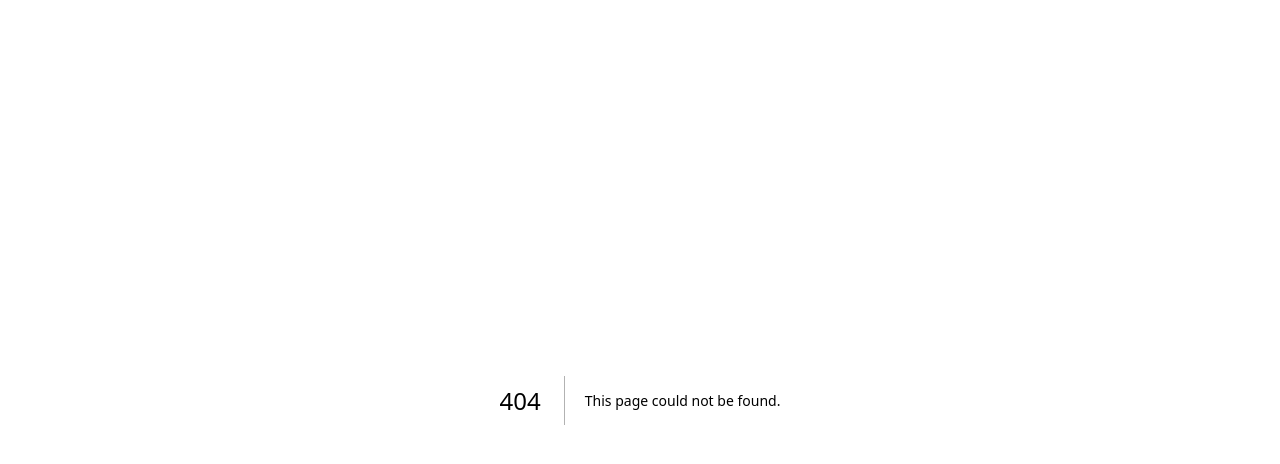
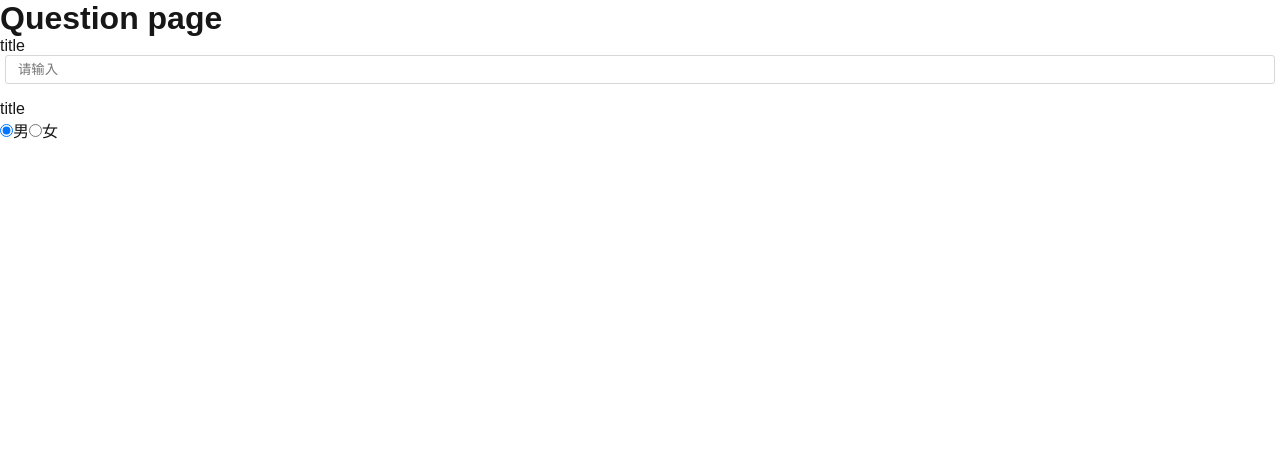
Before and after one commit to cdckk/wenjuan-client, a Next.js app: page /question/1 in a window 1280 px wide. Before the commit this address had no page. Shown: the top 464 px of the page. Built offline with nearby package versions, Linux system fonts and the light colour scheme.

Commit message:
feat: first commit

```diff
--- /dev/null
+++ b/src/components/QuestionComponents/QuestionInput.module.scss
@@ -0,0 +1,11 @@
+.inputWrapper {
+  margin-bottom: 16px;
+  padding: 0 5px;
+
+  input {
+    width: 100%;
+    border: 1px solid #d8d8d8;
+    border-radius: 3px;
+    padding: 6px 12px;
+  }
+}
--- /dev/null
+++ b/src/components/QuestionComponents/QuestionInput.tsx
@@ -0,0 +1,22 @@
+import React, { FC } from 'react'
+import styles from './QuestionInput.module.scss'
+
+type PropsType = {
+  fe_id: string
+  props: {
+    title: string
+    placeholder?: string
+  }
+}
+
+const QuestionInput: FC<PropsType> = ({ fe_id, props }) =>{
+  const { title, placeholder } = props
+  return <>
+    <p>title</p>
+    <div className={styles.inputWrapper}>
+      <input name={fe_id} placeholder={placeholder} />
+    </div>
+  </>
+}
+
+export default QuestionInput
--- /dev/null
+++ b/src/components/QuestionComponents/QuestionRadio.module.scss
@@ -0,0 +1,12 @@
+.list {
+  padding: 0;
+  list-style-type: none;
+}
+
+.verticalItem {
+  margin-bottom: 10px;
+}
+
+.horizontalItem {
+  display: inline-block;
+}
--- /dev/null
+++ b/src/components/QuestionComponents/QuestionRadio.tsx
@@ -0,0 +1,42 @@
+import { statSync } from 'fs'
+import React, { FC } from 'react'
+import styles from './QuestionRadio.module.scss'
+
+type PropsType = {
+  fe_id: string
+  props: {
+    title: string
+    options: Array<{
+      value: string
+      text: string
+    }>
+    value: string
+    isVertical: boolean
+  }
+}
+
+const QuestionRadio: FC<PropsType> = ({ fe_id, props }) =>{
+  const { title, options = [], value, isVertical } = props
+  return <>
+    <p>title</p>
+    <ul className={styles.list}>
+      {options.map(opt => {
+        const { value: val, text } = opt
+
+        // 判断竖向还是横向
+        let liClassName = ''
+        if (isVertical) liClassName = styles.verticalItem
+        else liClassName = styles.horizontalItem
+
+        return <li key={val} className={liClassName}>
+          <label>
+            <input type="radio" name={fe_id} value={val} defaultChecked={val === value} />
+            {text}
+          </label>
+        </li>
+      })}
+    </ul>
+  </>
+}
+
+export default QuestionRadio
--- /dev/null
+++ b/src/pages/question/[id].tsx
@@ -0,0 +1,32 @@
+import QuestionInput from '@/components/QuestionComponents/QuestionInput'
+import QuestionRadio from '@/components/QuestionComponents/QuestionRadio'
+import Head from 'next/head'
+
+type PropsType = {
+  id: string
+}
+
+export default function Question(props: PropsType) {
+  return <>
+    <Head>
+      <title>Question</title>
+    </Head>
+    <main>
+      <h1>Question page</h1>
+      <p>{props.id}</p>
+
+      <form action="">
+        <QuestionInput fe_id='c1' props={{ title: '你的姓名', placeholder: '请输入' }}></QuestionInput>
+        <QuestionRadio fe_id='c2' props={{
+          title: '你的性别',
+          options: [
+            { value: 'male', text: '男' },
+            { value: 'female', text: '女' },
+          ],
+          value: 'male',
+          isVertical: false
+          }}></QuestionRadio>
+      </form>
+    </main>
+  </>
+}
```
Also changed, not shown: package.json (+4 -3 lines), 1 other file (tests, documents, lock files or other folders).
